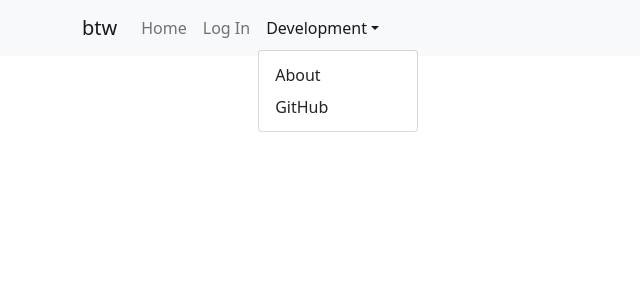
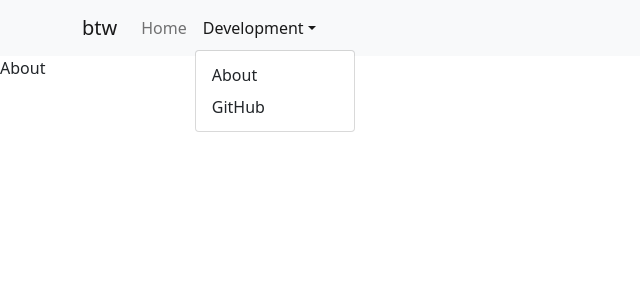
Before and after one commit to hillaryychan/btw, a React (Vite) app: page /about in a window 1280 px wide. Both pictures are taken after a click on the button "Development". Shown: the top 300 px of the page, without its empty margins (0-640 px from the left). Built offline with nearby package versions, Linux system fonts and the light colour scheme; no server answers.

Commit message:
Navigation routing

```diff
--- a/package.json
+++ b/package.json
@@ -18,7 +18,8 @@
     "firebase": "^8.10.0",
     "react": "^17.0.2",
     "react-bootstrap": "^2.0.0-beta.5",
-    "react-dom": "^17.0.2"
+    "react-dom": "^17.0.2",
+    "react-router-dom": "^5.2.0"
   },
   "devDependencies": {
     "eslint": "^7.32.0",
--- /dev/null
+++ b/src/About.js
@@ -0,0 +1,7 @@
+import React from "react";
+
+function About() {
+  return <div>About</div>;
+}
+
+export default About;
--- /dev/null
+++ b/src/App.js
@@ -0,0 +1,15 @@
+import {BrowserRouter} from "react-router-dom";
+import Navigation from "./Navigation";
+import React from "react";
+import Routes from "./Routes";
+
+function App() {
+  return (
+    <BrowserRouter>
+      <Navigation />
+      <Routes />
+    </BrowserRouter>
+  );
+}
+
+export default App;
--- /dev/null
+++ b/src/Home.js
@@ -0,0 +1,7 @@
+import React from "react";
+
+function Home() {
+  return <div>Home</div>;
+}
+
+export default Home;
--- /dev/null
+++ b/src/Navigation.js
@@ -0,0 +1,26 @@
+import {Container, Nav, NavDropdown, Navbar} from "react-bootstrap";
+import React from "react";
+
+function Navigation() {
+  return (
+    <Navbar bg="light" expand="lg">
+      <Container>
+        <Navbar.Brand href="/">btw</Navbar.Brand>
+        <Navbar.Toggle aria-controls="basic-navbar-nav" />
+        <Navbar.Collapse id="basic-navbar-nav">
+          <Nav className="me-auto">
+            <Nav.Link href="/">Home</Nav.Link>
+            <NavDropdown title="Development" id="basic-nav-dropdown">
+              <NavDropdown.Item href="/about">About</NavDropdown.Item>
+              <NavDropdown.Item href="https://github.com/hillaryychan/btw">
+                GitHub
+              </NavDropdown.Item>
+            </NavDropdown>
+          </Nav>
+        </Navbar.Collapse>
+      </Container>
+    </Navbar>
+  );
+}
+
+export default Navigation;
--- /dev/null
+++ b/src/Routes.js
@@ -0,0 +1,19 @@
+import {Route, Switch} from "react-router-dom";
+import About from "./About";
+import Home from "./Home";
+import React from "react";
+
+function Routes() {
+  return (
+    <Switch>
+      <Route exact path="/">
+        <Home />
+      </Route>
+      <Route path="/about">
+        <About />
+      </Route>
+    </Switch>
+  );
+}
+
+export default Routes;
--- a/src/index.js
+++ b/src/index.js
@@ -1,4 +1,4 @@
-import {Container, Nav, NavDropdown, Navbar} from "react-bootstrap";
+import App from "./App";
 import React from "react";
 import ReactDOM from "react-dom";
 import firebase from "firebase/app";
@@ -6,27 +6,4 @@ import firebaseConfig from "./firebase-config";
 
 firebase.initializeApp(firebaseConfig);
 
-function App() {
-  return (
-    <Navbar bg="light" expand="lg">
-      <Container>
-        <Navbar.Brand href="#home">btw</Navbar.Brand>
-        <Navbar.Toggle aria-controls="basic-navbar-nav" />
-        <Navbar.Collapse id="basic-navbar-nav">
-          <Nav className="me-auto">
-            <Nav.Link href="#home">Home</Nav.Link>
-            <Nav.Link href="#link">Log In</Nav.Link>
-            <NavDropdown title="Development" id="basic-nav-dropdown">
-              <NavDropdown.Item href="#action/3.1">About</NavDropdown.Item>
-              <NavDropdown.Item href="https://github.com/hillaryychan/btw">
-                GitHub
-              </NavDropdown.Item>
-            </NavDropdown>
-          </Nav>
-        </Navbar.Collapse>
-      </Container>
-    </Navbar>
-  );
-}
-
 ReactDOM.render(<App />, document.getElementById("root"));
```
Also changed, not shown: 1 other file (tests, documents, lock files or other folders).
